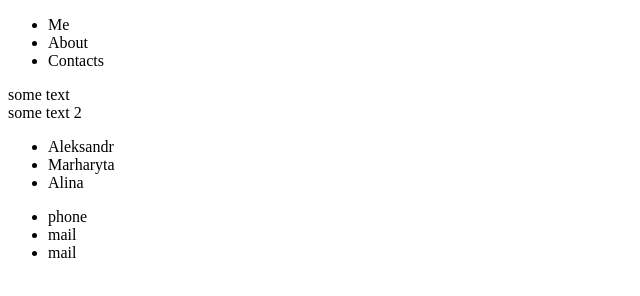
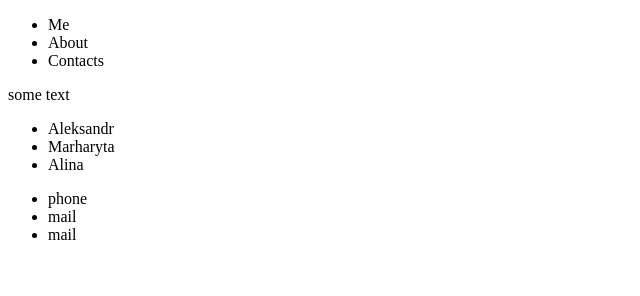
Before and after one commit to Marharyta-Dovhoteles/repo-for-three-dev, a plain HTML site: page index.html in a window 1280 px wide. Shown: the whole page, without its empty margins (0-640 px from the left). Drawn offline with Linux system fonts and the light colour scheme.

Commit message:
DVG-0_Remove-line

```diff
--- a/index.html
+++ b/index.html
@@ -18,7 +18,6 @@
 		</header>
 		<main>
 			<div>some text</div>
-			<div>some text 2</div>
 			<div>
 				<ul>
 					<li>Aleksandr</li>
```
